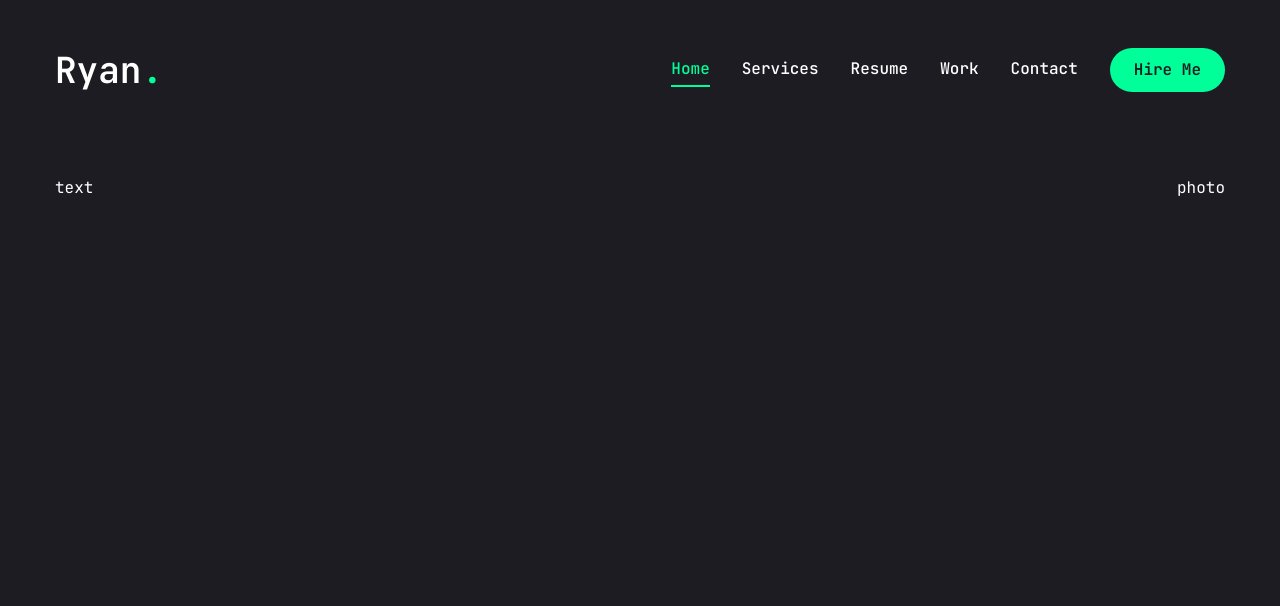
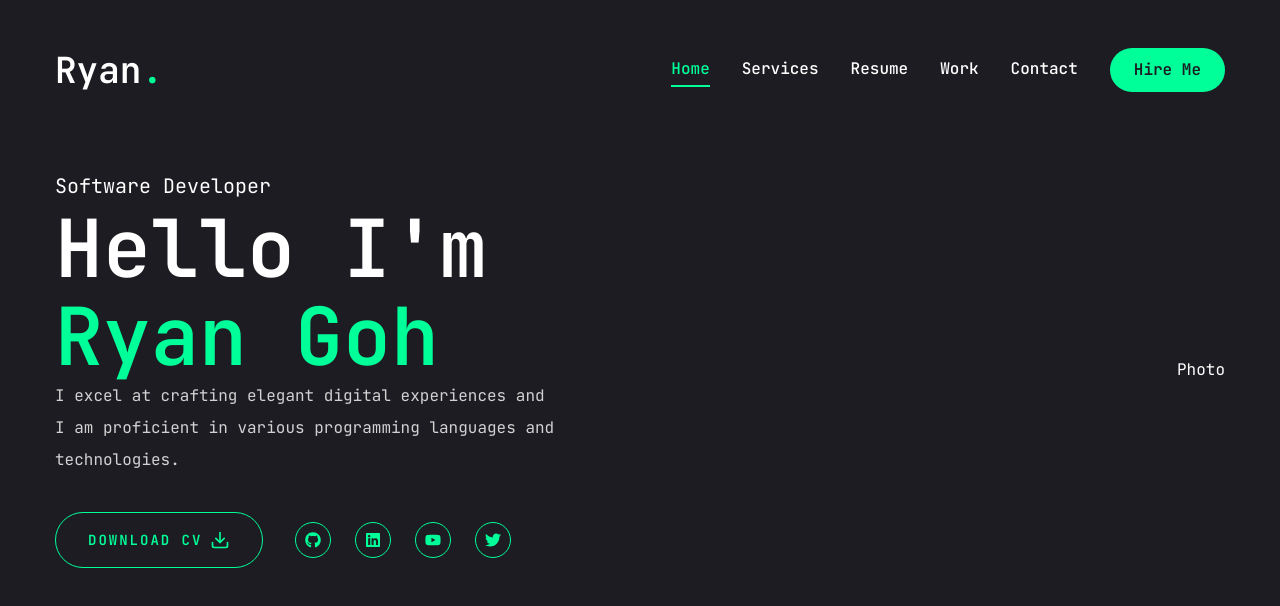
Before and after one commit to rygo2765/web-dev-portfolio, a Next.js app: page / in a window 1280 px wide. Shown: the top 606 px of the page. Built offline with nearby package versions, Linux system fonts and the light colour scheme.

Commit message:
Implemented Download CV button, socials button. Photos WIP

```diff
--- a/app/globals.css
+++ b/app/globals.css
@@ -6,4 +6,13 @@
   body {
     @apply font-primary bg-primary text-white leading-loose;
   }
+  .h1 {
+    @apply text-[48px] xl:text-[80px] leading-[1.1] font-semibold;
+  }
+  .h2 {
+    @apply text-[36px] xl:text-[48px] leading-[1.1] font-semibold;
+  }
+  .h3 {
+    @apply text-[20px] xl:text-[24px] leading-[1.1] font-semibold;
+  }
 }
--- a/app/page.tsx
+++ b/app/page.tsx
@@ -1,14 +1,47 @@
 import React from "react";
 import { Button } from "@/components/ui/button";
 import { FiDownload } from "react-icons/fi";
+
+//components
+import Social from "@/components/Social";
+import Photo from "@/components/Photo";
 
 const Home: React.FC = () => {
   return (
     <section className="h-full">
       <div className="container mx-auto h-full">
         <div className="flex flex-col xl:flex-row items-center justify-between xl:pt-8 xl:pb-24">
-          <div>text</div>
-          <div>photo</div>
+          <div className="text-center xl:text-left">
+            <span className="text-xl">Software Developer</span>
+            <h1 className="h1">
+              Hello I'm <br /> <span className="text-accent">Ryan Goh</span>
+            </h1>
+            <p className="max-w-[500px] mb-9 text-white/80">
+              I excel at crafting elegant digital experiences and I am
+              proficient in various programming languages and technologies.
+            </p>
+            <div className="flex flex-col xl:flex-row items-center gap-8">
+              <Button
+                variant="outline"
+                size="lg"
+                className="uppercase flex items-center gap-2"
+              >
+                <span>Download CV</span>
+                <FiDownload className="text-xl" />
+              </Button>
+              <div className="mb-8 xl:mb-0">
+                <Social
+                  containerStyles="flex gap-6"
+                  iconStyles="w-9 h-9 border border-accent rounded-full flex
+                  justify-center items-center text-accent text-base hover:bg-accent
+                  hover:text-primary hover:transition-all duration-500"
+                />
+              </div>
+            </div>
+          </div>
+          <div>
+            <Photo/>
+          </div>
         </div>
       </div>
     </section>
--- /dev/null
+++ b/components/Photo.tsx
@@ -0,0 +1,7 @@
+import React from "react";
+
+const Photo: React.FC = () => {
+  return <div>Photo</div>;
+};
+
+export default Photo;
--- /dev/null
+++ b/components/Social.tsx
@@ -0,0 +1,38 @@
+import React from "react";
+import Link from "next/link";
+import { FaGithub, FaLinkedin, FaYoutube, FaTwitter } from "react-icons/fa";
+
+//define a type for social items
+interface SocialItem {
+  icon: React.ReactNode;
+  path: string;
+}
+
+//define the props type for the Social component
+interface SocialProps {
+  containerStyles?: string;
+  iconStyles?: string;
+}
+
+const socials: SocialItem[] = [
+  { icon: <FaGithub />, path: "" },
+  { icon: <FaLinkedin />, path: "" },
+  { icon: <FaYoutube />, path: "" },
+  { icon: <FaTwitter />, path: "" },
+];
+
+const Social: React.FC<SocialProps> = ({ containerStyles, iconStyles }) => {
+  return (
+    <div className={containerStyles}>
+      {socials.map((item, index) => {
+        return (
+          <Link key={index} href={item.path} className={iconStyles}>
+            {item.icon}
+          </Link>
+        );
+      })}
+    </div>
+  );
+};
+
+export default Social;
```
